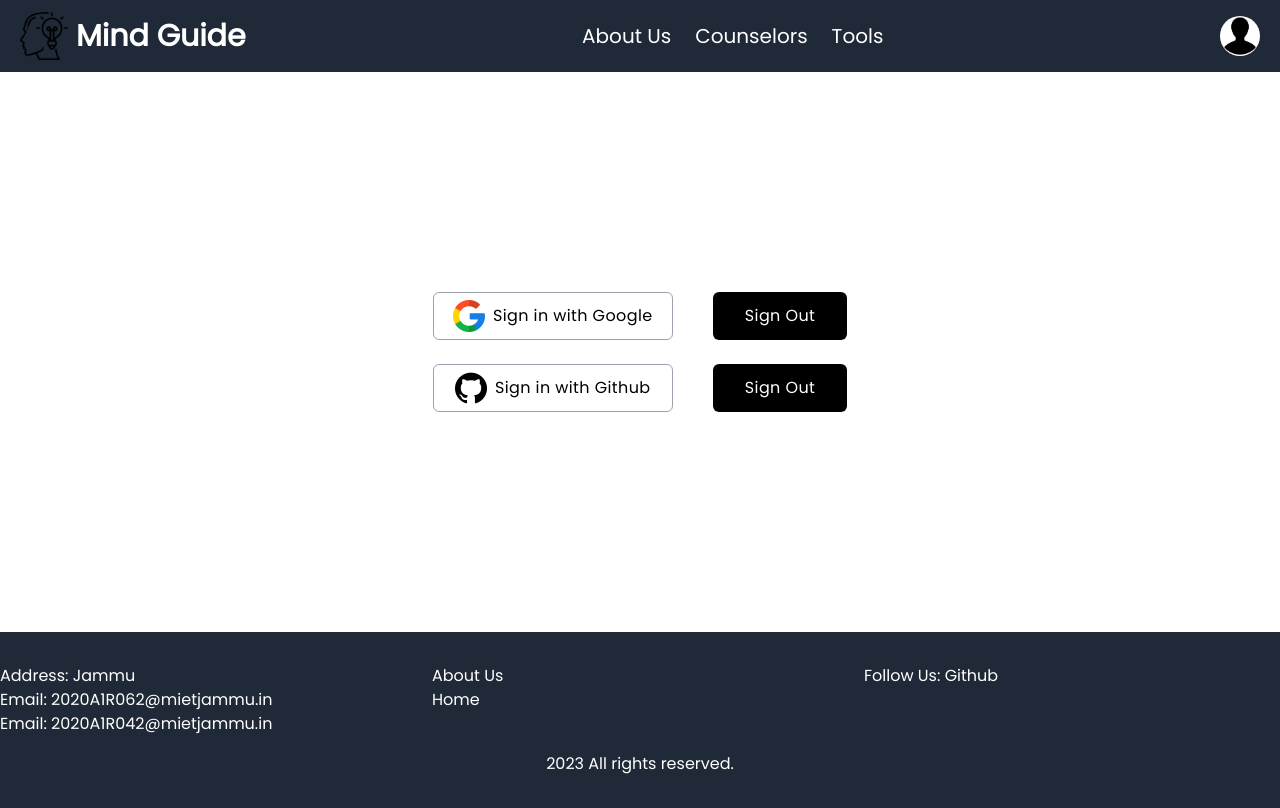
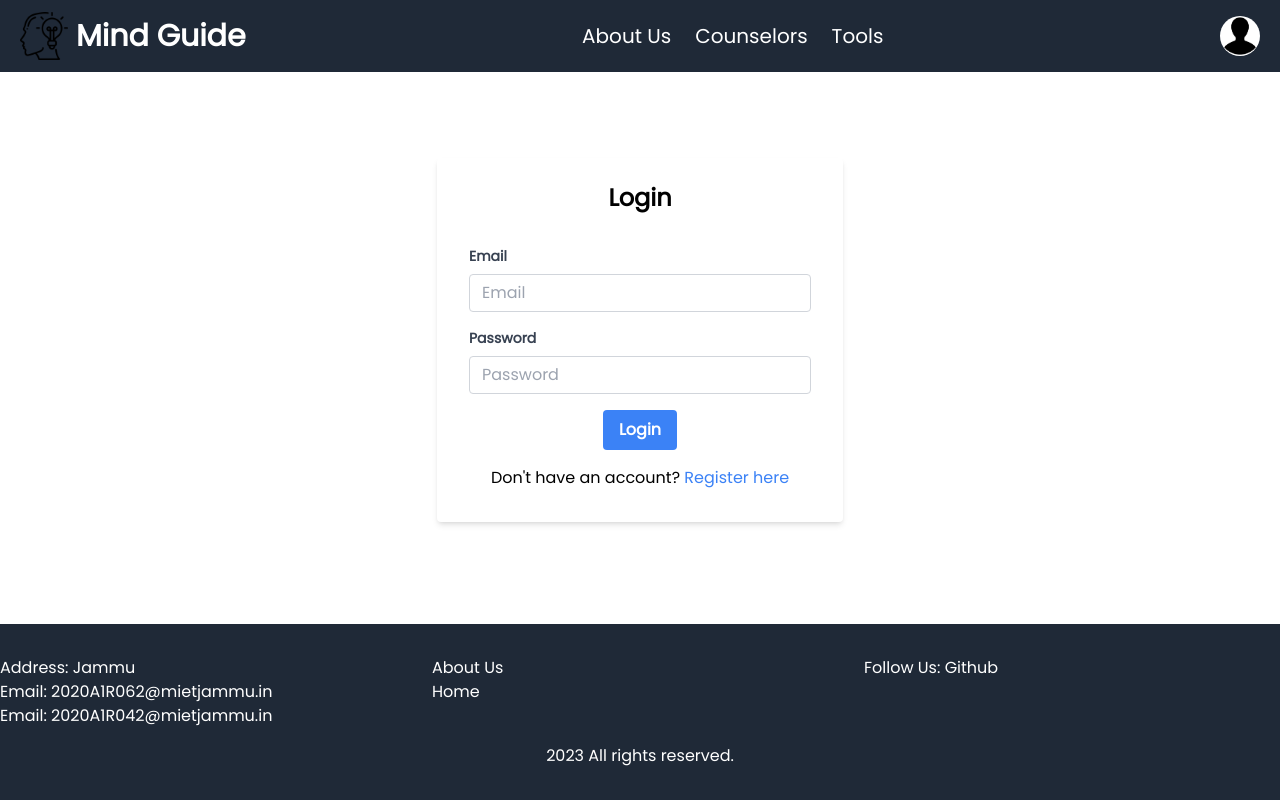
Before and after one commit to abhishekdogra19/Mind-Guide, a React (Vite) app in the folder client/: page /login in a window 1280 px wide. Built offline with nearby package versions, Linux system fonts and the light colour scheme; no server answers.

Commit message:
Implemented login and registration pages.

```diff
--- a/client/src/App.jsx
+++ b/client/src/App.jsx
@@ -6,6 +6,8 @@ import ChatApp from "./pages/ChatApp";
 import Tools from "./pages/Tools";
 import Counselors from "./pages/Counselors";
 import ScrollToTop from "./components/ScrollToTop";
+import LoginPage from "./pages/LoginPage";
+import RegisterPage from "./pages/RegisterPage";
 
 function App() {
   return (
@@ -18,7 +20,9 @@ function App() {
           {/* Add a dynamic route to capture the counselor type */}
           <Route path="counselors/chat/:type" element={<ChatApp />} />
           <Route path="tools" element={<Tools />} />
-          <Route path="login" element={<Login />} />
+          {/* <Route path="login" element={<Login />} /> */}
+          <Route path="login" element={<LoginPage />} />
+          <Route path="register" element={<RegisterPage />} />
         </Route>
       </Routes>
     </Router>
--- a/client/src/components/Layout.jsx
+++ b/client/src/components/Layout.jsx
@@ -4,11 +4,13 @@ import Footer from "./Footer";
 
 const Layout = () => {
   return (
-    <>
+    <div className="flex flex-col h-screen">
       <Header />
-      <Outlet />
+      <div className="flex-1">
+        <Outlet />
+      </div>
       <Footer />
-    </>
+    </div>
   );
 };
 
--- /dev/null
+++ b/client/src/pages/LoginPage.jsx
@@ -0,0 +1,94 @@
+import React, { useState } from "react";
+import { Link } from "react-router-dom";
+
+const LoginPage = () => {
+  const [formData, setFormData] = useState({
+    email: "",
+    password: "",
+  });
+
+  const handleChange = (e) => {
+    const { name, value } = e.target;
+    setFormData((prevData) => ({
+      ...prevData,
+      [name]: value,
+    }));
+  };
+
+  const handleSubmit = (e) => {
+    e.preventDefault();
+    // Handle login logic here
+    console.log("Login submitted:", formData);
+  };
+
+  return (
+    <div className="flex h-full items-center justify-center">
+      <form
+        className="bg-white shadow-md  rounded px-8 pt-6 pb-8 mb-4"
+        onSubmit={handleSubmit}
+      >
+        <h2 className="text-2xl font-bold mb-8 text-center">Login</h2>
+
+        {/* Email field */}
+        <div className="mb-4">
+          <label
+            htmlFor="email"
+            className="block text-gray-700 text-sm font-bold mb-2"
+          >
+            Email
+          </label>
+          <input
+            type="email"
+            id="email"
+            name="email"
+            value={formData.email}
+            onChange={handleChange}
+            className="border border-gray-300 rounded w-full py-2 px-3 text-gray-700 leading-tight focus:outline-none focus:shadow-outline"
+            placeholder="Email"
+          />
+        </div>
+
+        {/* Password field */}
+        <div className="mb-4">
+          <label
+            htmlFor="password"
+            className="block text-gray-700 text-sm font-bold mb-2"
+          >
+            Password
+          </label>
+          <input
+            type="password"
+            id="password"
+            name="password"
+            value={formData.password}
+            onChange={handleChange}
+            className="border border-gray-300 rounded w-full py-2 px-3 text-gray-700 leading-tight focus:outline-none focus:shadow-outline"
+            placeholder="Password"
+          />
+        </div>
+
+        {/* Submit Button */}
+        <div className="flex items-center justify-center">
+          <button
+            type="submit"
+            className="bg-blue-500 hover:bg-blue-700 text-white font-bold py-2 px-4 rounded focus:outline-none focus:shadow-outline"
+          >
+            Login
+          </button>
+        </div>
+
+        {/* Link to Register Page */}
+        <div className="mt-4 text-center">
+          <p>
+            Don't have an account?{" "}
+            <Link to="/register" className="text-blue-500 hover:underline">
+              Register here
+            </Link>
+          </p>
+        </div>
+      </form>
+    </div>
+  );
+};
+
+export default LoginPage;
--- /dev/null
+++ b/client/src/pages/RegisterPage.jsx
@@ -0,0 +1,143 @@
+// src/components/Register.js
+import React, { useState } from "react";
+import { Link } from "react-router-dom";
+
+const RegisterPage = () => {
+  const [name, setName] = useState("");
+  const [email, setEmail] = useState("");
+  const [password, setPassword] = useState("");
+  const [confirmPassword, setConfirmPassword] = useState("");
+  const [loading, setLoading] = useState(false);
+
+  const handleSubmit = (e) => {
+    e.preventDefault();
+    // Handle form submission logic here
+    if (!name || !email || !password || !confirmPassword) return;
+    if (password != confirmPassword) return;
+  };
+
+  return (
+    <div className="flex items-center justify-center">
+      <form
+        className="bg-white shadow-md rounded px-8 pt-6 pb-8 mb-4"
+        onSubmit={handleSubmit}
+      >
+        <h2 className="text-2xl font-bold mb-8 text-center">Register</h2>
+
+        {/* Name field */}
+        <div className="mb-4">
+          <label
+            htmlFor="name"
+            className="block text-gray-700 text-sm font-bold mb-2"
+          >
+            Name
+          </label>
+          <input
+            type="text"
+            id="name"
+            name="name"
+            value={name}
+            onChange={(e) => setName(e.target.value)}
+            className="border border-gray-300 rounded w-full py-2 px-3 text-gray-700 leading-tight focus:outline-none focus:shadow-outline"
+            placeholder="Your Name"
+          />
+        </div>
+
+        {/* Email field */}
+        <div className="mb-4">
+          <label
+            htmlFor="email"
+            className="block text-gray-700 text-sm font-bold mb-2"
+          >
+            Email
+          </label>
+          <input
+            type="email"
+            id="email"
+            name="email"
+            value={email}
+            onChange={(e) => setEmail(e.target.value)}
+            className="border border-gray-300 rounded w-full py-2 px-3 text-gray-700 leading-tight focus:outline-none focus:shadow-outline"
+            placeholder="Email"
+          />
+        </div>
+
+        {/* Password field */}
+        <div className="mb-4">
+          <label
+            htmlFor="password"
+            className="block text-gray-700 text-sm font-bold mb-2"
+          >
+            Password
+          </label>
+          <input
+            type="password"
+            id="password"
+            name="password"
+            value={password}
+            onChange={(e) => setPassword(e.target.value)}
+            className="border border-gray-300 rounded w-full py-2 px-3 text-gray-700 leading-tight focus:outline-none focus:shadow-outline"
+            placeholder="Password"
+          />
+        </div>
+
+        {/* Confirm Password field */}
+        <div className="mb-4">
+          <label
+            htmlFor="confirmPassword"
+            className="block text-gray-700 text-sm font-bold mb-2"
+          >
+            Confirm Password
+          </label>
+          <input
+            type="password"
+            id="confirmPassword"
+            name="confirmPassword"
+            value={confirmPassword}
+            onChange={(e) => setConfirmPassword(e.target.value)}
+            className="border border-gray-300 rounded w-full py-2 px-3 text-gray-700 leading-tight focus:outline-none focus:shadow-outline"
+            placeholder="Confirm Password"
+          />
+        </div>
+
+        {/* Profile Picture field */}
+        <div className="mb-4">
+          <label
+            htmlFor="profilePic"
+            className="block text-gray-700 text-sm font-bold mb-2"
+          >
+            Profile Picture URL
+          </label>
+          <input
+            type="file"
+            id="profilePic"
+            name="profilePic"
+            className="border border-gray-300 rounded w-full py-2 px-3 text-gray-700 leading-tight focus:outline-none focus:shadow-outline"
+            placeholder="Profile Picture URL"
+          />
+        </div>
+
+        {/* Submit Button */}
+        <div className="flex items-center justify-center">
+          <button
+            type="submit"
+            disabled={loading}
+            className="bg-blue-500 hover:bg-blue-700 text-white font-bold py-2 px-4 rounded focus:outline-none focus:shadow-outline"
+          >
+            Register
+          </button>
+        </div>
+        <div className="mt-4 text-center">
+          <p>
+            Already a customer?{" "}
+            <Link to="/login" className="text-blue-500 hover:underline">
+              Login here
+            </Link>
+          </p>
+        </div>
+      </form>
+    </div>
+  );
+};
+
+export default RegisterPage;
```
